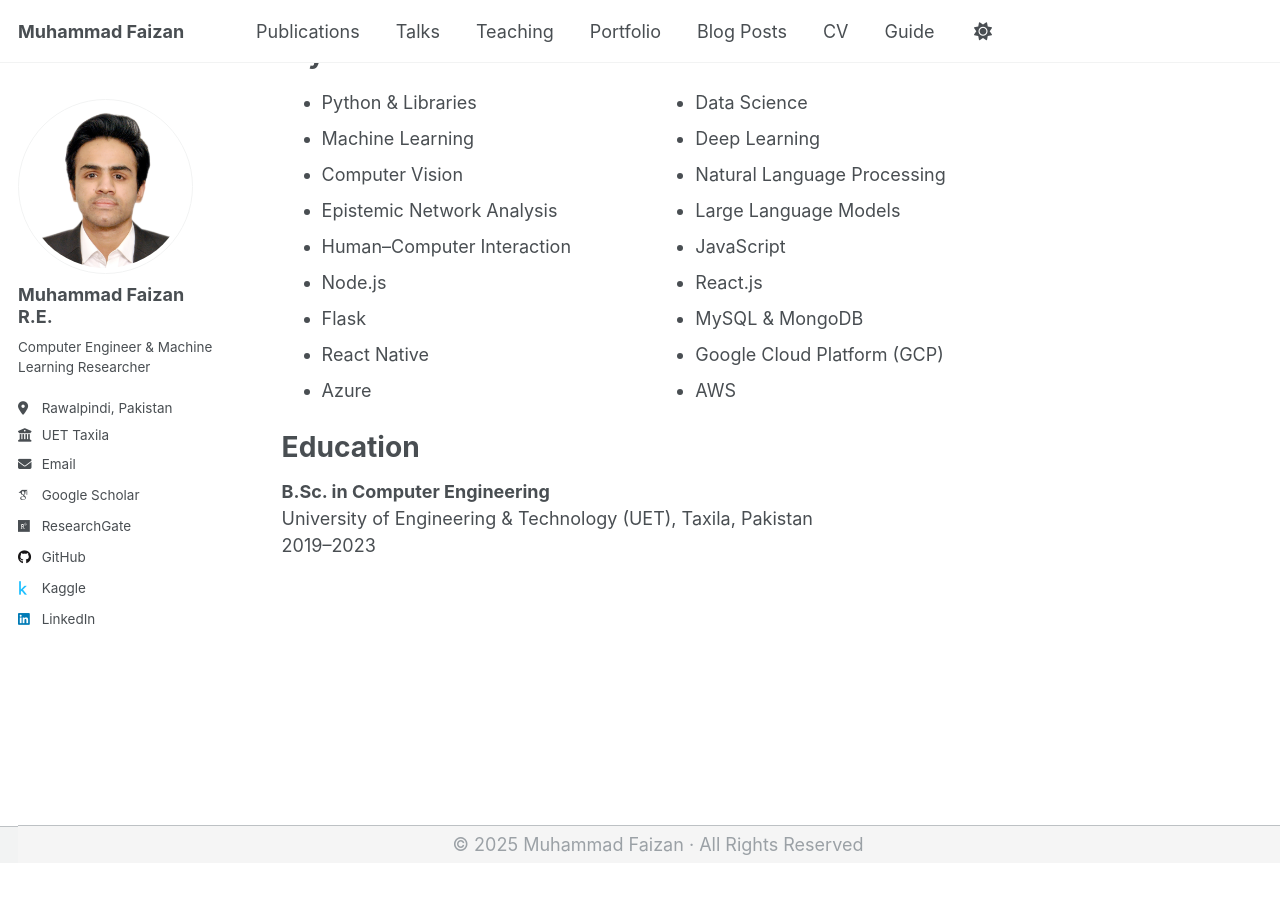
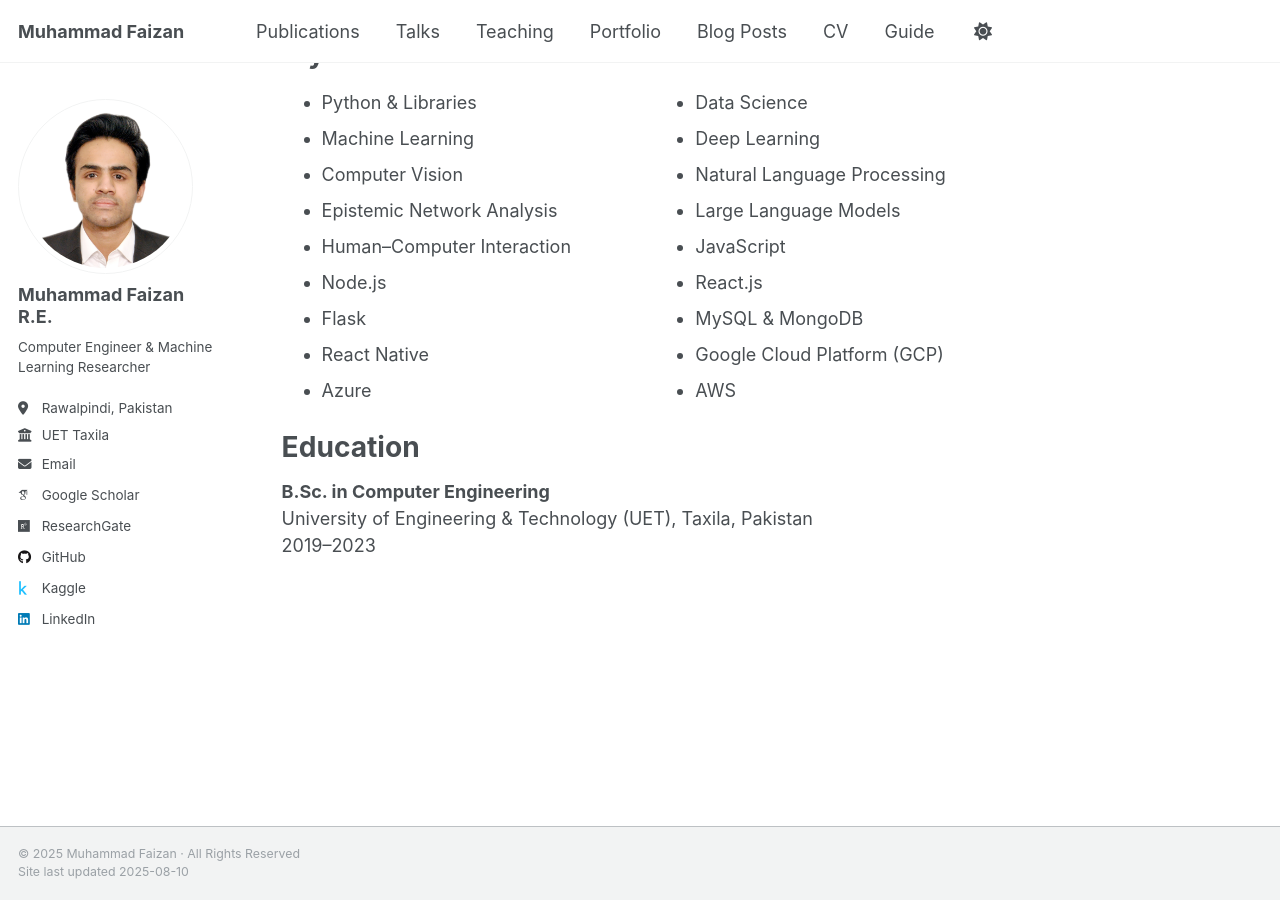
Before and after one commit to MuhammadFaizan99/MuhammadFaizan99.github.io, a Jekyll site: the page built from _pages/about.md, in a window 1280 px wide and 900 px high, scrolled down 522 px. Built offline with Jekyll 4.4.1, drawn with Linux system fonts in a browser that asks for light colours; some web fonts are replaced; a script that is not in the unit is left out; before the commit the page ends 1385 px from its top, so only the background shows below that.

Commit message:
Update footer.html

```diff
--- a/_includes/footer.html
+++ b/_includes/footer.html
@@ -1,5 +1,6 @@
 {% include base_path %}
 
-<footer class="page__footer" style="background:#f5f5f5; padding:5px 0; text-align:center;">
-  © {{ site.time | date: "%Y" }} Muhammad Faizan · All Rights Reserved
-</footer>
+<div class="page__footer-copyright">
+  &copy; {{ site.time | date: '%Y' }} {{ site.name | default: site.title }} · All Rights Reserved<br />
+  Site last updated {{ "now" | date: '%Y-%m-%d' }}
+</div>
```
